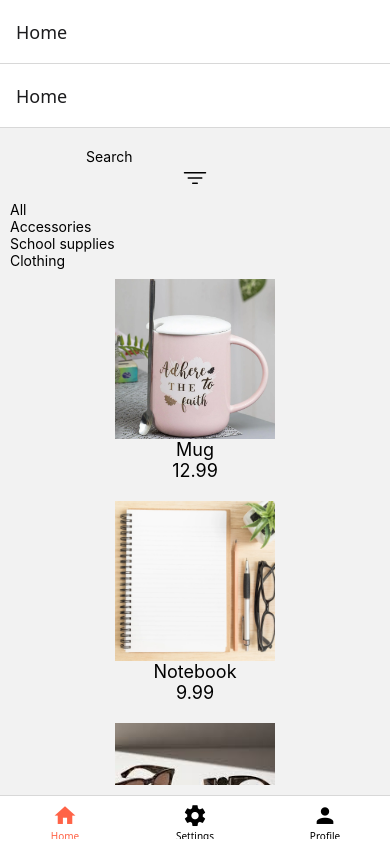
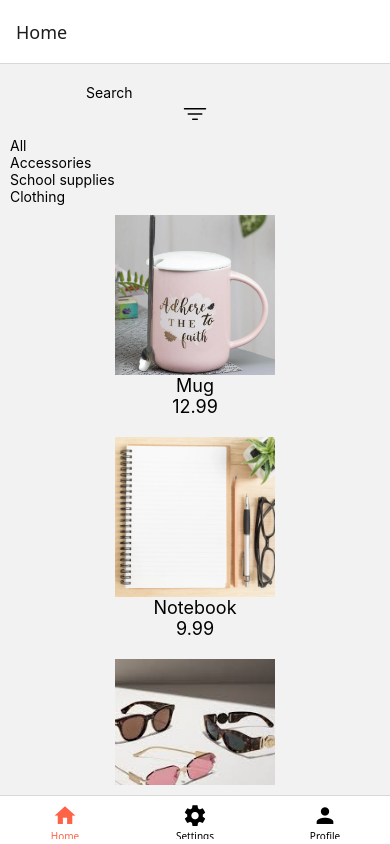
Before and after one commit to Sarahalhbaish/Sarahalhbaish-React-Native-Navigation-Intro, a React Native app: screen /EditProfile in a window 390 px wide. Built offline with nearby package versions, Linux system fonts and the light colour scheme.

Commit message:
All Done

```diff
--- a/src/navigations/MainNavigation.js
+++ b/src/navigations/MainNavigation.js
@@ -1,4 +1,4 @@
-import { StyleSheet, Text, View } from "react-native";
+import { StyleSheet, Text, View, SafeAreaView } from "react-native";
 import React from "react";
 import { createBottomTabNavigator } from "@react-navigation/bottom-tabs";
 import HomeNavigation from "../navigations/HomeNavigation";
@@ -13,6 +13,7 @@
       screenOptions={{
         tabBarActiveTintColor: "tomato",
         tabBarInactiveTintColor: "black",
+        headerShown: false,
       }}
     >
       <Tab.Screen
--- a/src/screens/Settings.js
+++ b/src/screens/Settings.js
@@ -1,13 +1,13 @@
-import { StyleSheet, Text, View } from "react-native";
+import { StyleSheet, Text, SafeAreaView } from "react-native";
 import React from "react";
 
 const Settings = ({ route }) => {
-//   const { name } = route.params;
+  //   const { name } = route.params;
   return (
-    <View>
+    <SafeAreaView>
       <Text>Settings</Text>
       {/* <Text>{name}</Text> */}
-    </View>
+    </SafeAreaView>
   );
 };
 
```
Also changed, not shown: src/navigations/ProfileNavigation.js (+6 -6 lines).
